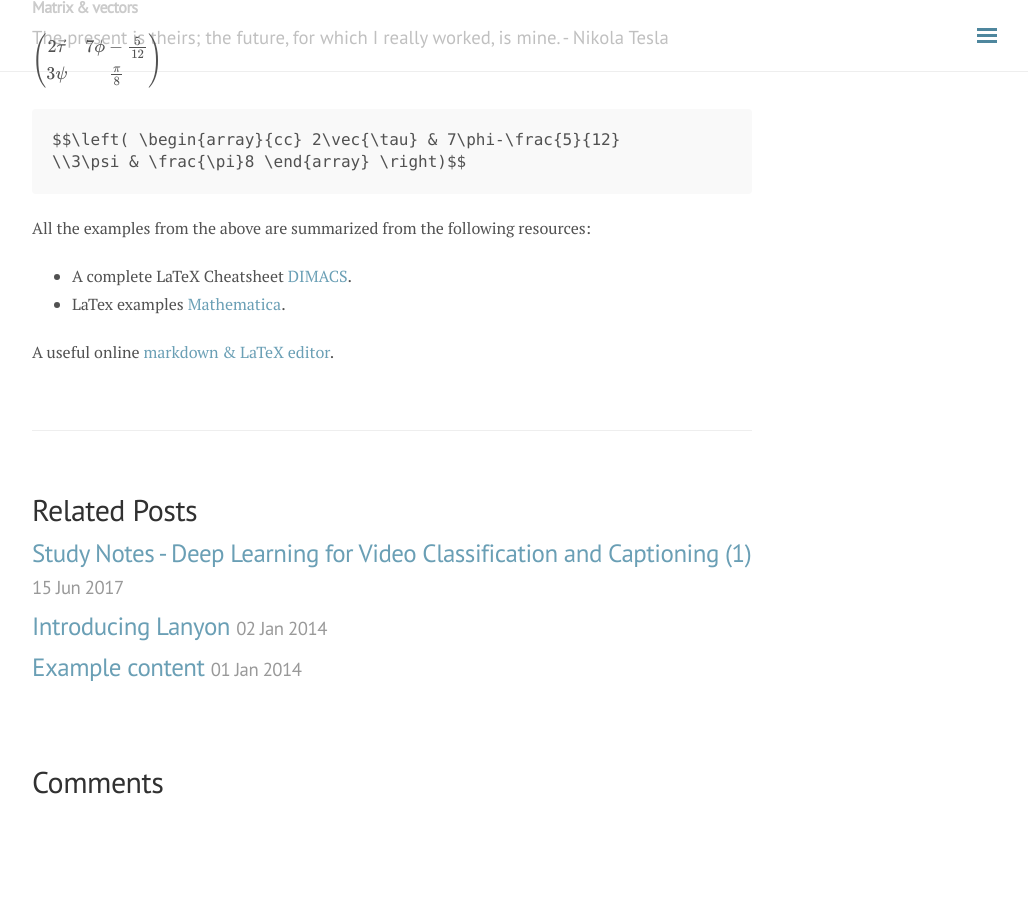
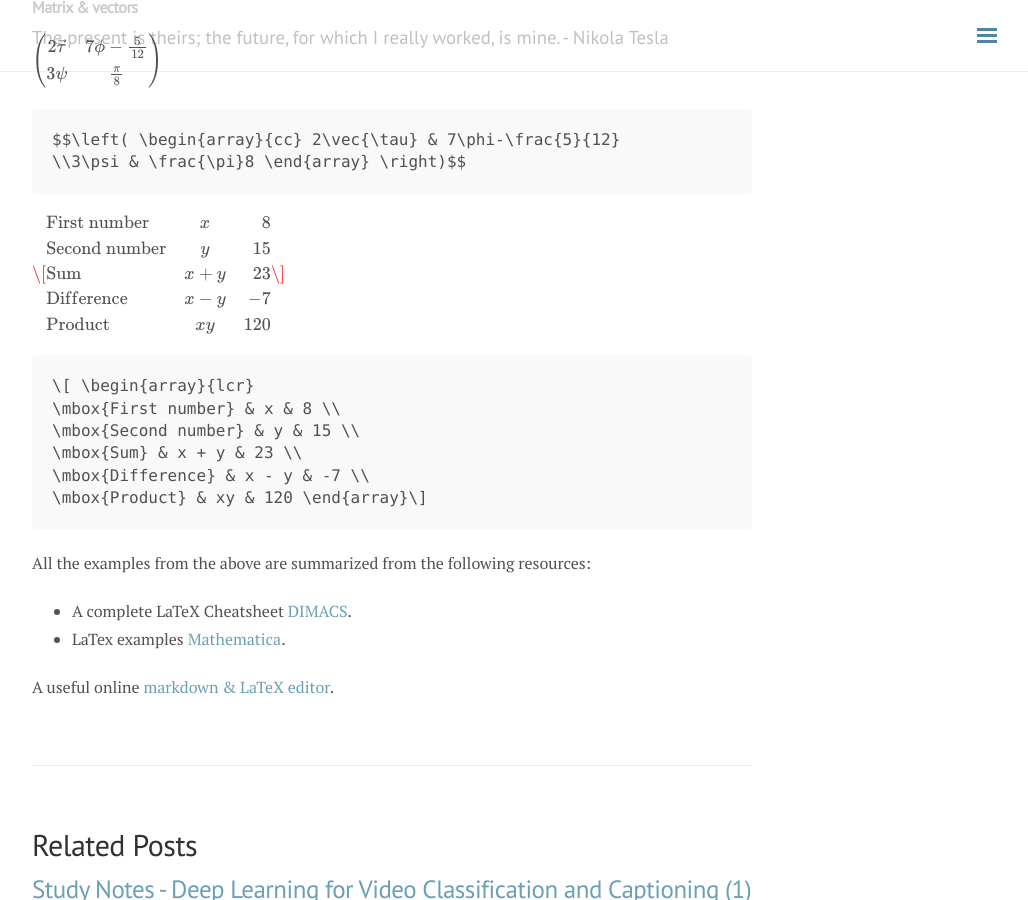
Before and after one commit to andylikescodes/andylikescodes.github.io, a Jekyll site: the page built from _posts/2017-06-15-LaTex-Mathematical-Symbols-Examples-Cheatsheets-markdown.md, in a window 1280 px wide and 900 px high, scrolled down 3089 px. Shown: the whole window, without its empty margins (248-1276 px from the left). Built offline with Jekyll 4.4.1, drawn with Linux system fonts in a browser that asks for light colours; nearby versions of some CDN libraries; formulas are drawn with MathJax 3; comment, search, counter and statistics services are not loaded; before the commit the page ends 3900 px from its top, so only the background shows below that.

Commit message:
LaTeX Cheatsheet

````diff
--- a/_posts/2017-06-15-LaTex-Mathematical-Symbols-Examples-Cheatsheets-markdown.md
+++ b/_posts/2017-06-15-LaTex-Mathematical-Symbols-Examples-Cheatsheets-markdown.md
@@ -108,6 +108,21 @@ $$\left( \begin{array}{cc} 2\vec{\tau} & 7\phi-\frac{5}{12}
 \\3\psi & \frac{\pi}8 \end{array} \right)$$
 ```
 
+$$\[ \begin{array}{lcr}
+\mbox{First number} & x & 8 \\
+\mbox{Second number} & y & 15 \\
+\mbox{Sum} & x + y & 23 \\
+\mbox{Difference} & x - y & -7 \\
+\mbox{Product} & xy & 120 \end{array}\] $$
+```
+\[ \begin{array}{lcr}
+\mbox{First number} & x & 8 \\
+\mbox{Second number} & y & 15 \\
+\mbox{Sum} & x + y & 23 \\
+\mbox{Difference} & x - y & -7 \\
+\mbox{Product} & xy & 120 \end{array}\]
+```
+
 All the examples from the above are summarized from the following resources:
 - A complete LaTeX Cheatsheet [DIMACS](http://reu.dimacs.rutgers.edu/Symbols.pdf).
 - LaTex examples [Mathematica](https://math.meta.stackexchange.com/questions/5020/mathjax-basic-tutorial-and-quick-reference).
````
